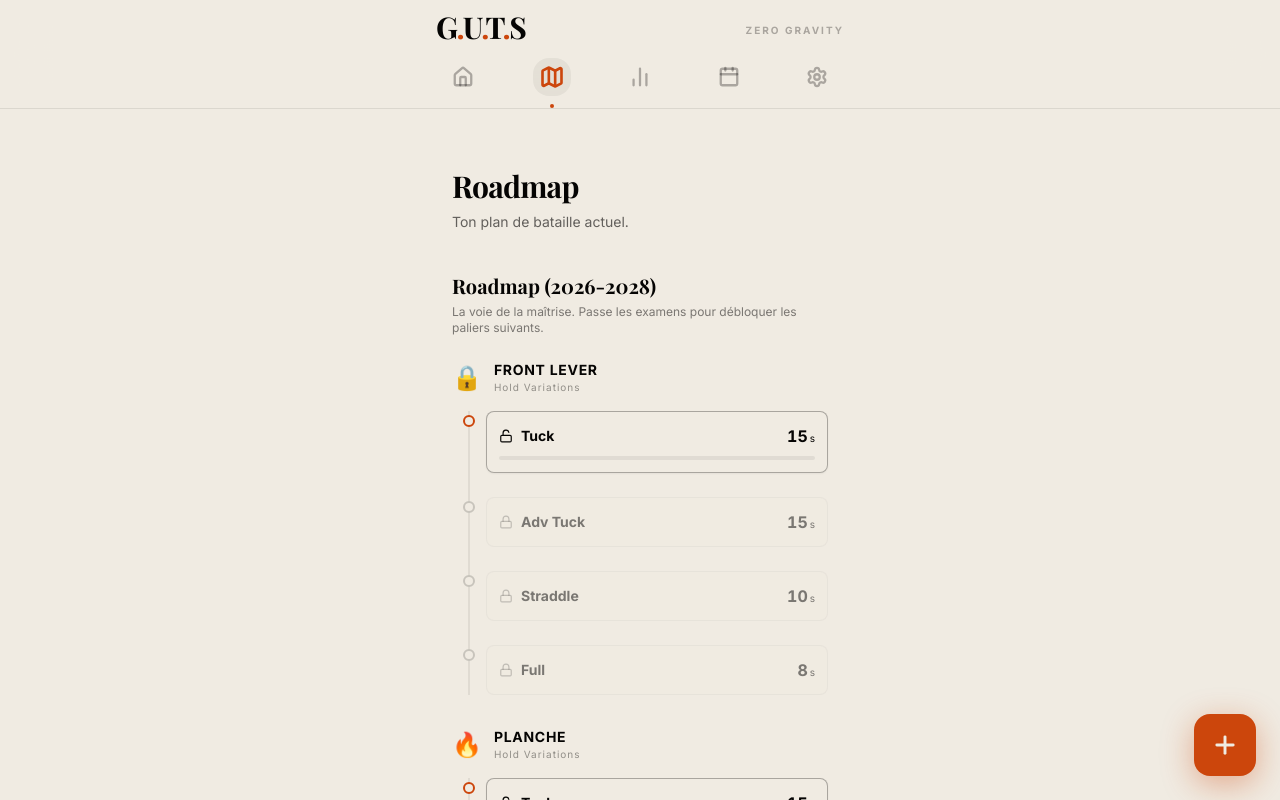
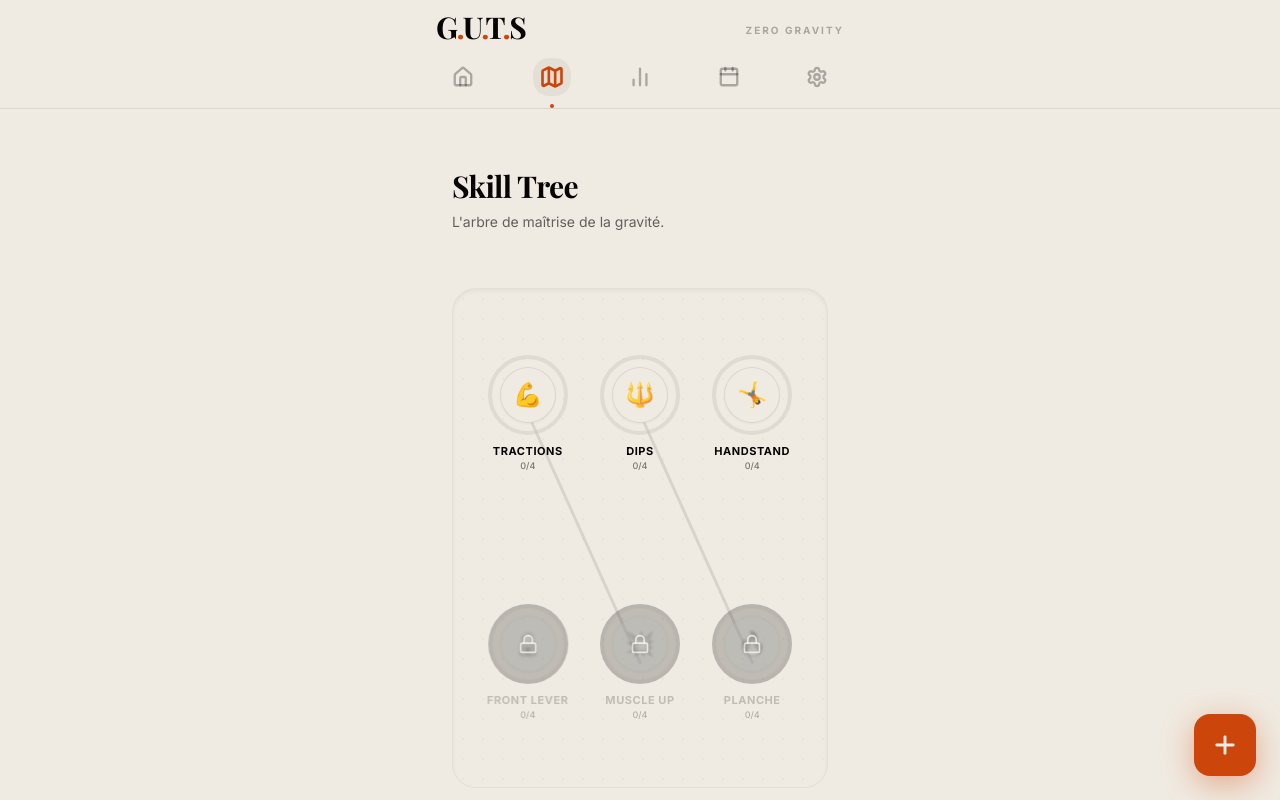
Before and after one commit to Almorder/GUTS, a React (Vite) app: page /GUTS/roadmap in a window 1280 px wide. Both pictures are taken after a click on the button "DÉMARRER L'ENTRAÎNEMENT". Shown: the top 800 px of the page. Built offline with nearby package versions, Linux system fonts and the light colour scheme; a web font is replaced by a local one.

Commit message:
feat: V14 RPG Skill Tree

```diff
--- /dev/null
+++ b/src/components/SkillNode.tsx
@@ -0,0 +1,82 @@
+import { motion } from 'framer-motion';
+import { Lock } from 'lucide-react';
+import type { Skill } from '../lib/progression';
+
+interface SkillNodeProps {
+  skill: Skill;
+  onClick: () => void;
+  isActive?: boolean;
+}
+
+export default function SkillNode({ skill, onClick, isActive }: SkillNodeProps) {
+  const total = skill.milestones.length;
+  const unlocked = skill.milestones.filter(m => m.unlocked).length;
+  const progressPercent = (unlocked / total) * 100;
+
+  const size = 80;
+  const strokeWidth = 4;
+  const radius = (size - strokeWidth) / 2;
+  const circumference = radius * 2 * Math.PI;
+  const offset = circumference - (progressPercent / 100) * circumference;
+
+  return (
+    <motion.button
+      whileHover={!skill.isLocked ? { scale: 1.05 } : {}}
+      whileTap={!skill.isLocked ? { scale: 0.95 } : {}}
+      onClick={!skill.isLocked ? onClick : undefined}
+      className={`relative flex flex-col items-center justify-center gap-2 group ${skill.isLocked ? 'cursor-not-allowed opacity-50 grayscale' : 'cursor-pointer'}`}
+    >
+      <div className="relative flex items-center justify-center" style={{ width: size, height: size }}>
+        {/* Background Ring */}
+        <svg className="absolute inset-0 transform -rotate-90" width={size} height={size}>
+          <circle
+            className="text-brand-border/40"
+            strokeWidth={strokeWidth}
+            stroke="currentColor"
+            fill="transparent"
+            r={radius}
+            cx={size / 2}
+            cy={size / 2}
+          />
+          {/* Progress Ring */}
+          <motion.circle
+            className={skill.isLocked ? 'text-brand-text/30' : 'text-brand-accent'}
+            strokeWidth={strokeWidth}
+            strokeDasharray={circumference}
+            strokeDashoffset={offset}
+            strokeLinecap="round"
+            stroke="currentColor"
+            fill="transparent"
+            r={radius}
+            cx={size / 2}
+            cy={size / 2}
+            initial={{ strokeDashoffset: circumference }}
+            animate={{ strokeDashoffset: offset }}
+            transition={{ duration: 1, ease: "easeOut" }}
+          />
+        </svg>
+
+        {/* Icon Center */}
+        <div className={`w-14 h-14 rounded-full flex items-center justify-center text-2xl bg-brand-bg border border-brand-border/50 shadow-sm transition-colors ${isActive ? 'bg-brand-accent/10 border-brand-accent' : ''}`}>
+          {skill.icon}
+        </div>
+
+        {/* Lock Overlay */}
+        {skill.isLocked && (
+          <div className="absolute inset-0 bg-black/40 rounded-full flex items-center justify-center backdrop-blur-[1px]">
+            <Lock size={20} className="text-white/80" />
+          </div>
+        )}
+      </div>
+
+      <div className="text-center">
+        <span className={`block text-[11px] font-bold uppercase tracking-wider ${skill.isLocked ? 'text-brand-text/40' : 'text-brand-text'}`}>
+          {skill.name}
+        </span>
+        <span className="block text-[9px] text-brand-text/50 font-medium">
+          {unlocked}/{total}
+        </span>
+      </div>
+    </motion.button>
+  );
+}
--- a/src/lib/progression.ts
+++ b/src/lib/progression.ts
@@ -22,6 +22,8 @@ export interface Skill {
   movement: string;
   mechanic: string;
   isExamAvailable: boolean;
+  prerequisites: string[];
+  isLocked: boolean;
 }
 
 function parseLegacyPerformance(perf: string): number {
@@ -124,7 +126,8 @@ export function buildSkills(logs: TrainingLog[]): Skill[] {
   const createSkill = (
     id: string, name: string, icon: string, subtitle: string,
     movement: string, mechanic: string, unit: 's'|'reps',
-    milestonesDef: {label: string, target: number, level: string}[]
+    milestonesDef: {label: string, target: number, level: string}[],
+    prerequisites: string[] = []
   ): Skill => {
 
     const milestones: Milestone[] = milestonesDef.map((m) => {
@@ -150,29 +153,11 @@ export function buildSkills(logs: TrainingLog[]): Skill[] {
     const isExamAvailable = next ? current >= next.target : false;
 
     return {
-      id, name, icon, subtitle, current, milestones, movement, mechanic, isExamAvailable
+      id, name, icon, subtitle, current, milestones, movement, mechanic, isExamAvailable, prerequisites, isLocked: false
     };
   };
 
-  return [
-    createSkill('fl-hold', 'Front Lever', '🔒', 'Hold Variations', 'Front Lever', 'Hold', 's', [
-      { label: 'Tuck', target: 15, level: 'Tuck' },
-      { label: 'Adv Tuck', target: 15, level: 'Adv Tuck' },
-      { label: 'Straddle', target: 10, level: 'Straddle' },
-      { label: 'Full', target: 8, level: 'Full' },
-    ]),
-    createSkill('planche', 'Planche', '🔥', 'Hold Variations', 'Planche', 'Hold', 's', [
-      { label: 'Tuck', target: 15, level: 'Tuck' },
-      { label: 'Adv Tuck', target: 10, level: 'Adv Tuck' },
-      { label: 'Straddle', target: 8, level: 'Straddle' },
-      { label: 'Full', target: 5, level: 'Full' },
-    ]),
-    createSkill('hs', 'Handstand', '🤸', 'Hold', 'Handstand', 'Hold', 's', [
-      { label: 'Wall', target: 60, level: 'Tuck' }, // Using Tuck for Wall variation equivalent
-      { label: 'Free Base', target: 15, level: 'Full' },
-      { label: 'Free Solid', target: 30, level: 'Full' },
-      { label: 'Master', target: 60, level: 'Full' },
-    ]),
+  const skills = [
     createSkill('pullups', 'Tractions', '💪', 'Pull-ups', 'Tractions', 'Pull', 'reps', [
       { label: 'Base', target: 10, level: 'Full' },
       { label: 'Strong', target: 15, level: 'Full' },
@@ -185,13 +170,44 @@ export function buildSkills(logs: TrainingLog[]): Skill[] {
       { label: 'Elite', target: 35, level: 'Full' },
       { label: 'Master', target: 45, level: 'Full' },
     ]),
+    createSkill('hs', 'Handstand', '🤸', 'Hold', 'Handstand', 'Hold', 's', [
+      { label: 'Wall', target: 60, level: 'Tuck' },
+      { label: 'Free Base', target: 15, level: 'Full' },
+      { label: 'Free Solid', target: 30, level: 'Full' },
+      { label: 'Master', target: 60, level: 'Full' },
+    ]),
+    createSkill('fl-hold', 'Front Lever', '🔒', 'Hold Variations', 'Front Lever', 'Hold', 's', [
+      { label: 'Tuck', target: 15, level: 'Tuck' },
+      { label: 'Adv Tuck', target: 15, level: 'Adv Tuck' },
+      { label: 'Straddle', target: 10, level: 'Straddle' },
+      { label: 'Full', target: 8, level: 'Full' },
+    ], ['pullups']),
+    createSkill('planche', 'Planche', '🔥', 'Hold Variations', 'Planche', 'Hold', 's', [
+      { label: 'Tuck', target: 15, level: 'Tuck' },
+      { label: 'Adv Tuck', target: 10, level: 'Adv Tuck' },
+      { label: 'Straddle', target: 8, level: 'Straddle' },
+      { label: 'Full', target: 5, level: 'Full' },
+    ], ['dips', 'hs']),
     createSkill('muscleup', 'Muscle Up', '💥', 'Pull to Push', 'Muscle Up', 'Pull', 'reps', [
       { label: 'Premier', target: 1, level: 'Full' },
       { label: 'Base', target: 3, level: 'Full' },
       { label: 'Strong', target: 5, level: 'Full' },
       { label: 'Elite', target: 8, level: 'Full' },
-    ])
+    ], ['pullups', 'dips'])
   ];
+
+  // Second pass to compute isLocked status based on prerequisites
+  for (const skill of skills) {
+    if (skill.prerequisites.length > 0) {
+      skill.isLocked = skill.prerequisites.some(preId => {
+        const preSkill = skills.find(s => s.id === preId);
+        // A prerequisite is considered unmet if its first milestone is NOT unlocked
+        return !preSkill || !preSkill.milestones[0].unlocked;
+      });
+    }
+  }
+
+  return skills;
 }
 
 // ─────────────────────────────────────────────────────────────
--- a/src/views/Roadmap.tsx
+++ b/src/views/Roadmap.tsx
@@ -1,23 +1,11 @@
-import { useState, useEffect } from 'react';
+import { useState, useEffect, useMemo } from 'react';
 import { db } from '../lib/db';
 import type { TrainingLog, Movement, Level, Mechanic } from '../lib/db';
 import { buildSkills } from '../lib/progression';
-import { Lock, Unlock, CheckCircle } from 'lucide-react';
-import { motion } from 'framer-motion';
-import type { Variants } from 'framer-motion';
-
-const containerVariants: Variants = {
-  hidden: { opacity: 0 },
-  show: {
-    opacity: 1,
-    transition: { staggerChildren: 0.1 }
-  }
-};
-
-const itemVariants: Variants = {
-  hidden: { opacity: 0, x: -20 },
-  show: { opacity: 1, x: 0, transition: { type: 'spring', stiffness: 200, damping: 20 } }
-};
+import type { Skill } from '../lib/progression';
+import { AnimatePresence } from 'framer-motion';
+import SkillNode from '../components/SkillNode';
+import SkillDetailModal from '../components/SkillDetailModal';
 
 interface RoadmapProps {
   openLogger?: (config: { isExam: boolean, movement: Movement, level: Level, mechanic: Mechanic, targetUnit: 's'|'reps', targetValue: number }) => void;
@@ -25,117 +13,136 @@ interface RoadmapProps {
 
 export default function Roadmap({ openLogger }: RoadmapProps) {
   const [logs, setLogs] = useState<TrainingLog[]>([]);
+  const [selectedSkill, setSelectedSkill] = useState<Skill | null>(null);
 
   useEffect(() => {
     setLogs(db.getLogs());
   }, []);
 
-  const skills = buildSkills(logs);
+  const skills = useMemo(() => buildSkills(logs), [logs]);
+
+  // Helper to find skill state
+  const getSkill = (id: string) => skills.find(s => s.id === id);
+
+  // Connection line component
+  const Connection = ({ from, to, startX, startY, endX, endY }: { from: string, to: string, startX: string, startY: string, endX: string, endY: string }) => {
+    const sourceSkill = getSkill(from);
+    const targetSkill = getSkill(to);
+    if (!sourceSkill || !targetSkill) return null;
+
+    // Line is "active" if the source skill has at least 1 unlocked milestone
+    const isActive = sourceSkill.milestones[0]?.unlocked;
+    // Line is "completed" if the target skill also has at least 1 unlocked milestone
+    const isCompleted = isActive && targetSkill.milestones[0]?.unlocked;
+
+    return (
+      <svg className="absolute inset-0 w-full h-full pointer-events-none" style={{ zIndex: 0 }}>
+        <defs>
+          <linearGradient id={`grad-${from}-${to}`} x1="0%" y1="0%" x2="0%" y2="100%">
+            <stop offset="0%" stopColor={isActive ? 'var(--color-brand-accent)' : 'currentColor'} stopOpacity={isActive ? 1 : 0.1} />
+            <stop offset="100%" stopColor={isCompleted ? 'var(--color-brand-accent)' : 'currentColor'} stopOpacity={isCompleted ? 1 : 0.1} />
+          </linearGradient>
+          <filter id="glow">
+            <feGaussianBlur stdDeviation="2.5" result="coloredBlur"/>
+            <feMerge>
+              <feMergeNode in="coloredBlur"/>
+              <feMergeNode in="SourceGraphic"/>
+            </feMerge>
+          </filter>
+        </defs>
+        <line
+          x1={startX} y1={startY}
+          x2={endX} y2={endY}
+          stroke={`url(#grad-${from}-${to})`}
+          strokeWidth="3"
+          strokeLinecap="round"
+          className={isActive ? 'text-brand-accent' : 'text-brand-border'}
+          filter={isActive ? 'url(#glow)' : ''}
+        />
+        {/* Animated pulse if active but target not completed */}
+        {isActive && !isCompleted && (
+          <circle r="4" fill="var(--color-brand-accent)" filter="url(#glow)">
+            <animateMotion
+              dur="2s"
+              repeatCount="indefinite"
+              path={`M ${startX.replace('%','')} ${startY.replace('%','')} L ${endX.replace('%','')} ${endY.replace('%','')}`}
+              keyPoints="0;1"
+              keyTimes="0;1"
+              calcMode="linear"
+            />
+          </circle>
+        )}
+      </svg>
+    );
+  };
 
   return (
-    <div className="flex flex-col gap-6 pt-6">
+    <div className="flex flex-col gap-6 pt-6 min-h-screen">
       <div className="px-5">
-        <h1 className="text-3xl font-serif font-bold tracking-tight mb-2">Roadmap</h1>
-        <p className="text-sm text-brand-text/60">Ton plan de bataille actuel.</p>
+        <h1 className="text-3xl font-serif font-bold tracking-tight mb-2">Skill Tree</h1>
+        <p className="text-sm text-brand-text/60">L'arbre de maîtrise de la gravité.</p>
       </div>
 
-      <div className="px-5 mt-4">
-        <h2 className="font-serif text-xl font-bold mb-1">Roadmap (2026-2028)</h2>
-        <p className="text-xs text-brand-text/50 mb-6">La voie de la maîtrise. Passe les examens pour débloquer les paliers suivants.</p>
+      <div className="px-5 flex-1 flex flex-col relative mt-8">
 
-        <motion.div
-          variants={containerVariants}
-          initial="hidden"
-          animate="show"
-          className="flex flex-col gap-8 pb-10"
-        >
-          {skills.map(skill => (
-            <motion.div key={skill.id} variants={itemVariants} className="relative">
-              {/* Skill Header */}
-              <div className="flex items-center gap-3 mb-4">
-                <span className="text-2xl">{skill.icon}</span>
-                <div>
-                  <h3 className="font-bold text-sm uppercase tracking-wider">{skill.name}</h3>
-                  <p className="text-[10px] text-brand-text/40 tracking-widest">{skill.subtitle}</p>
-                </div>
-              </div>
+        {/* Visual Map Container */}
+        <div className="relative w-full h-[500px] bg-brand-bg/50 border border-brand-border/30 rounded-3xl overflow-hidden shadow-inner">
 
-              {/* Vertical Timeline */}
-              <div className="ml-4 pl-4 border-l-2 border-brand-border/40 flex flex-col gap-6 relative">
-                {skill.milestones.map((m, i) => {
-                  const isPassed = m.unlocked;
-                  // For UI: if the previous is passed, this one is "Current Goal"
-                  const isCurrentTarget = !m.unlocked && (i === 0 || skill.milestones[i - 1].unlocked);
+          {/* Background Grid Pattern */}
+          <div className="absolute inset-0 opacity-[0.03]" style={{ backgroundImage: 'radial-gradient(currentColor 1px, transparent 1px)', backgroundSize: '20px 20px' }} />
 
-                  return (
-                    <motion.div key={i} variants={itemVariants} className="relative">
-                      {/* Timeline Dot */}
-                      <div className={`absolute -left-[23px] top-1 w-3 h-3 rounded-full border-2 transition-colors duration-500 ${
-                        isPassed ? 'bg-brand-accent border-brand-accent' :
-                        isCurrentTarget ? 'bg-brand-bg border-brand-accent' :
-                        'bg-brand-bg border-brand-border'
-                      }`} />
+          {/* Connections */}
+          {/* Pullups -> Front Lever */}
+          <Connection from="pullups" to="fl-hold" startX="20%" startY="25%" endX="20%" endY="75%" />
+          {/* Pullups -> Muscle Up */}
+          <Connection from="pullups" to="muscleup" startX="20%" startY="25%" endX="50%" endY="75%" />
+          {/* Dips -> Muscle Up */}
+          <Connection from="dips" to="muscleup" startX="50%" startY="25%" endX="50%" endY="75%" />
+          {/* Dips -> Planche */}
+          <Connection from="dips" to="planche" startX="50%" startY="25%" endX="80%" endY="75%" />
+          {/* Handstand -> Planche */}
+          <Connection from="hs" to="planche" startX="80%" startY="25%" endX="80%" endY="75%" />
 
-                      {/* Content Card */}
-                      <motion.div
-                        whileHover={{ scale: 1.02 }}
-                        className={`p-3 rounded-lg border transition-all duration-300 ${
-                          isPassed ? 'border-brand-accent/30 bg-brand-accent/5' :
-                          isCurrentTarget ? 'border-brand-text/30 bg-brand-bg shadow-sm' :
-                          'border-brand-border/40 bg-brand-bg/50 opacity-50'
-                        }`}
-                      >
-                        <div className="flex items-center justify-between">
-                          <div className="flex items-center gap-2">
-                            {isPassed ? <CheckCircle size={14} className="text-brand-accent" /> :
-                             isCurrentTarget ? <Unlock size={14} className="text-brand-text" /> :
-                             <Lock size={14} className="text-brand-text/40" />}
-                            <span className="font-bold text-sm">{m.label}</span>
-                          </div>
-                          <span className={`font-bold tabular-nums ${isPassed ? 'text-brand-accent' : 'text-brand-text'}`}>
-                            {m.target}<span className="text-[10px] font-normal ml-0.5">{m.unit}</span>
-                          </span>
-                        </div>
-                        {isCurrentTarget && skill.isExamAvailable && (
-                          <motion.div
-                            initial={{ opacity: 0, height: 0 }}
-                            animate={{ opacity: 1, height: 'auto' }}
-                            className="mt-3"
-                          >
-                            <button
-                              onClick={() => openLogger?.({
-                                isExam: true,
-                                movement: skill.movement as Movement,
-                                level: m.level as Level,
-                                mechanic: skill.mechanic as Mechanic,
-                                targetUnit: m.unit,
-                                targetValue: m.target
-                              })}
-                              className="w-full bg-brand-accent text-brand-bg py-2 rounded uppercase tracking-widest font-bold text-[10px] flex items-center justify-center gap-2 shadow-sm"
-                            >
-                              🎓 Passer l'Examen ({m.target}{m.unit})
-                            </button>
-                          </motion.div>
-                        )}
-                        {isCurrentTarget && !skill.isExamAvailable && (
-                          <div className="mt-2 w-full h-1 bg-brand-border/40 rounded-full overflow-hidden">
-                            <motion.div
-                              initial={{ width: 0 }}
-                              animate={{ width: `${Math.min((skill.current / m.target) * 100, 100)}%` }}
-                              transition={{ duration: 1, delay: 0.5, ease: "easeOut" }}
-                              className="h-full bg-brand-text rounded-full"
-                            />
-                          </div>
-                        )}
-                      </motion.div>
-                    </motion.div>
-                  );
-                })}
-              </div>
-            </motion.div>
-          ))}
-        </motion.div>
+          {/* Nodes */}
+          {/* Tier 1 */}
+          <div className="absolute top-[25%] left-[20%] -translate-x-1/2 -translate-y-1/2 z-10">
+            {getSkill('pullups') && <SkillNode skill={getSkill('pullups')!} onClick={() => setSelectedSkill(getSkill('pullups')!)} />}
+          </div>
+          <div className="absolute top-[25%] left-[50%] -translate-x-1/2 -translate-y-1/2 z-10">
+            {getSkill('dips') && <SkillNode skill={getSkill('dips')!} onClick={() => setSelectedSkill(getSkill('dips')!)} />}
+          </div>
+          <div className="absolute top-[25%] left-[80%] -translate-x-1/2 -translate-y-1/2 z-10">
+            {getSkill('hs') && <SkillNode skill={getSkill('hs')!} onClick={() => setSelectedSkill(getSkill('hs')!)} />}
+          </div>
+
+          {/* Tier 2 */}
+          <div className="absolute top-[75%] left-[20%] -translate-x-1/2 -translate-y-1/2 z-10">
+            {getSkill('fl-hold') && <SkillNode skill={getSkill('fl-hold')!} onClick={() => setSelectedSkill(getSkill('fl-hold')!)} />}
+          </div>
+          <div className="absolute top-[75%] left-[50%] -translate-x-1/2 -translate-y-1/2 z-10">
+            {getSkill('muscleup') && <SkillNode skill={getSkill('muscleup')!} onClick={() => setSelectedSkill(getSkill('muscleup')!)} />}
+          </div>
+          <div className="absolute top-[75%] left-[80%] -translate-x-1/2 -translate-y-1/2 z-10">
+            {getSkill('planche') && <SkillNode skill={getSkill('planche')!} onClick={() => setSelectedSkill(getSkill('planche')!)} />}
+          </div>
+
+        </div>
+
+        <p className="text-center text-[10px] uppercase tracking-widest text-brand-text/40 font-bold mt-6">
+          Débloque les prérequis pour accéder aux compétences supérieures
+        </p>
       </div>
+
+      <AnimatePresence>
+        {selectedSkill && (
+          <SkillDetailModal
+            skill={selectedSkill}
+            logs={logs}
+            onClose={() => setSelectedSkill(null)}
+            openLogger={openLogger}
+          />
+        )}
+      </AnimatePresence>
     </div>
   );
 }
```
Also changed, not shown: src/components/SkillDetailModal.tsx (+28 -4 lines), tasks/lessons.md (+1 -0 lines).
